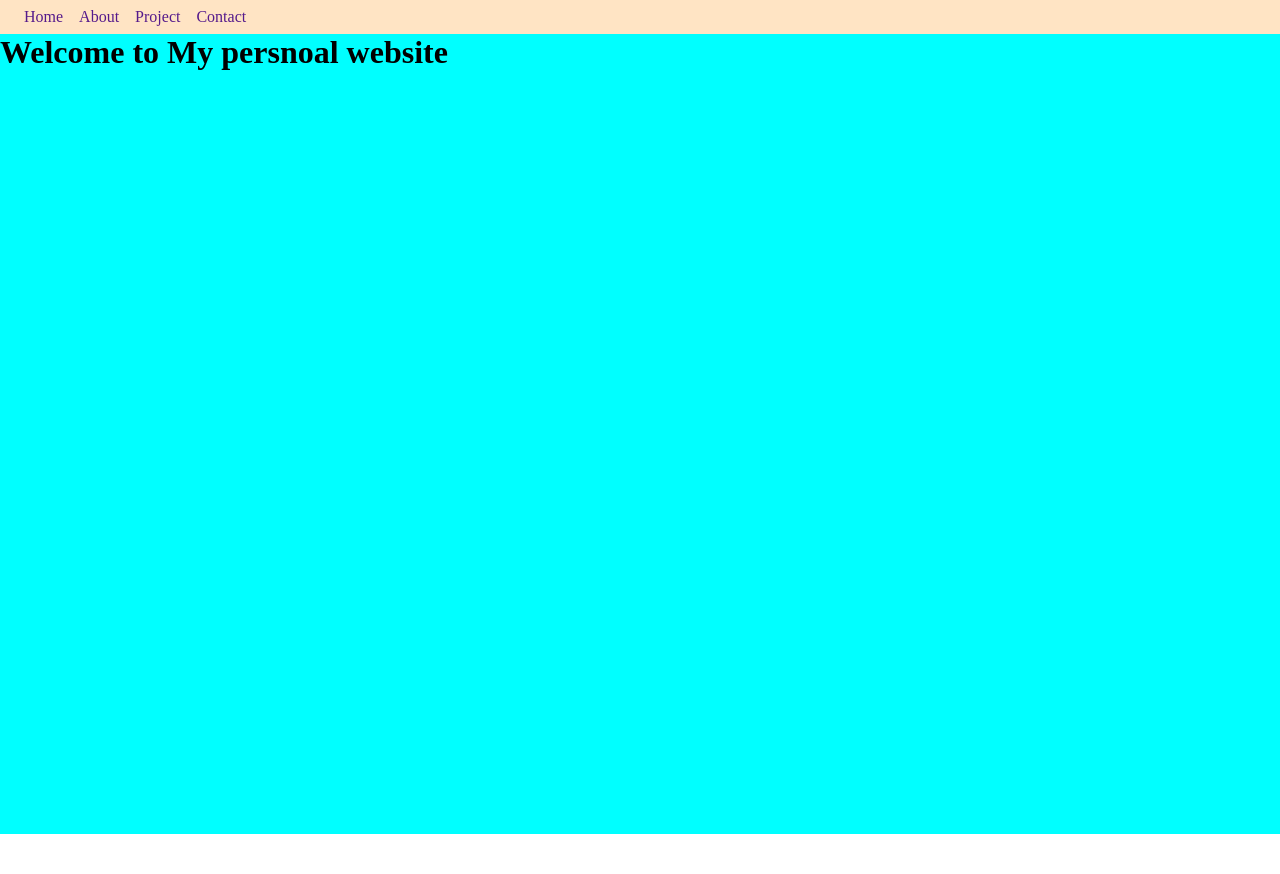
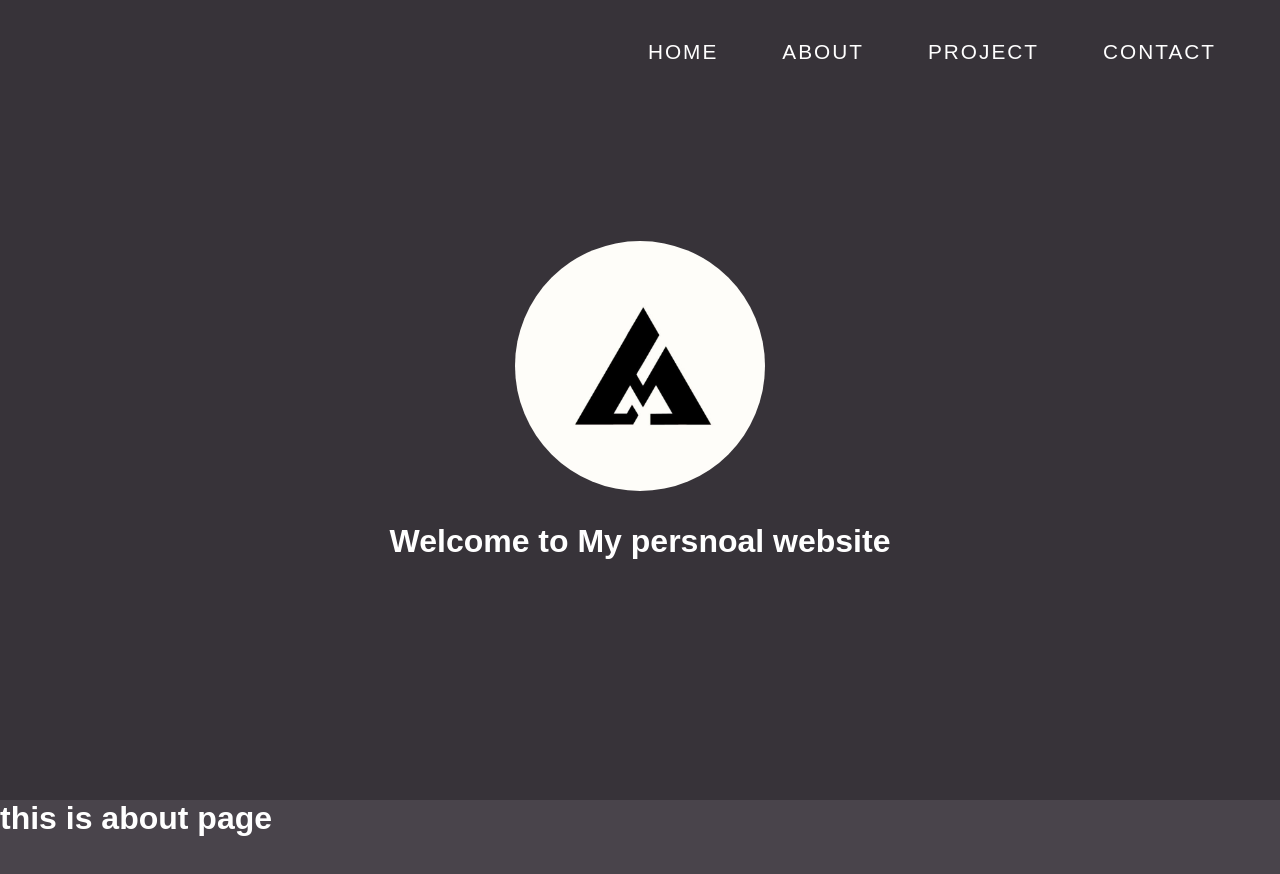
Before and after one commit to AliMasykur10/aliweb, a Vue app: page / in a window 1280 px wide. Shown: the top 874 px of the page. Before the commit the page ends 834 px from the top, so only its background shows below. Built offline with nearby package versions, Linux system fonts and the light colour scheme.

Commit message:
melanjutkan homepage dan navbar

```diff
--- a/public/index.html
+++ b/public/index.html
@@ -13,6 +13,11 @@
     * {
       margin: 0;
       padding: 0;
+      box-sizing: border-box;
+    }
+
+    body {
+      background-color: #373339;
     }
   </style>
 </head>
--- a/src/App.vue
+++ b/src/App.vue
@@ -2,6 +2,7 @@
   <div id="app">
     <navBar />
     <homePage />
+    <aboutPage />
   </div>
 </template>
 
@@ -9,6 +10,7 @@
 // import HelloWorld from "./components/HelloWorld.vue";
 import homePage from "./components/homePage.vue";
 import navBar from "./components/navBar.vue";
+import aboutPage from "./components/aboutPage.vue";
 
 export default {
   name: "App",
@@ -16,11 +18,9 @@ export default {
     // HelloWorld,
     homePage,
     navBar,
+    aboutPage,
   },
 };
 </script>
 
-<style>
-#app {
-}
-</style>
+<style></style>
--- /dev/null
+++ b/src/components/aboutPage.vue
@@ -0,0 +1,29 @@
+<template>
+  <div class="about-page">
+    <h1>this is about page</h1>
+  </div>
+</template>
+
+<script>
+export default {
+  name: "aboutPage",
+};
+</script>
+
+<style>
+:root {
+  --bgcolor1: #373339;
+  --bgcolor2: #49444b;
+  --fontcolor: white;
+}
+
+.about-page {
+  width: 100%;
+  height: 100vh;
+  background-color: var(--bgcolor2);
+}
+
+h {
+  color: var(--fontcolor);
+}
+</style>
--- a/src/components/homePage.vue
+++ b/src/components/homePage.vue
@@ -1,5 +1,6 @@
 <template>
   <div class="homepage">
+    <img src="../assets/logo-baruku.jpg" alt="" />
     <h1>Welcome to My persnoal website</h1>
   </div>
 </template>
@@ -11,9 +12,29 @@ export default {
 </script>
 
 <style>
+:root {
+  --bgcolor1: #373339;
+  --bgcolor2: #49444b;
+  --fontcolor: white;
+}
+
 .homepage {
-  width: 100vw;
+  width: 100%;
   height: 100vh;
-  background-color: aqua;
+  display: flex;
+  flex-direction: column;
+  justify-content: center;
+  align-items: center;
+}
+
+img {
+  width: 250px;
+  border-radius: 50%;
+  margin-bottom: 2rem;
+}
+
+h1 {
+  font-family: sans-serif;
+  color: var(--fontcolor);
 }
 </style>
--- a/src/components/navBar.vue
+++ b/src/components/navBar.vue
@@ -1,10 +1,10 @@
 <template>
   <div class="navbar">
     <ul>
-      <li><a href="">Home</a></li>
-      <li><a href="">About</a></li>
-      <li><a href="">Project</a></li>
-      <li><a href="">Contact</a></li>
+      <li><a href="">HOME</a></li>
+      <li><a href="">ABOUT</a></li>
+      <li><a href="">PROJECT</a></li>
+      <li><a href="">CONTACT</a></li>
     </ul>
   </div>
 </template>
@@ -16,17 +16,49 @@ export default {
 </script>
 
 <style>
+:root {
+  --bgcolor1: #373339;
+  --bgcolor2: #49444b;
+  --fontcolor: white;
+}
+
+* {
+  box-sizing: border-box;
+}
+
 li {
   list-style: none;
-  margin-left: 1rem;
+  margin-left: 3rem;
 }
 a {
   text-decoration: none;
+  color: var(--fontcolor);
+  padding: 0.5rem;
+  border-radius: 5px;
+}
+
+a:hover {
+  color: var(--bgcolor1);
+  background-color: var(--fontcolor);
+}
+
+.navbar {
+  width: 100%;
+  padding: 0.5rem;
+  font-family: sans-serif;
+  font-size: 1.3rem;
+  font-weight: 500;
+  letter-spacing: 2px;
+  position: fixed;
+  top: 0;
+  /* background-color: var(--bgcolor1); */
 }
 
 .navbar ul {
   display: flex;
-  background-color: bisque;
-  padding: 0.5rem;
+  background-color: transparent;
+  padding: 2rem;
+  justify-content: end;
+  margin-right: 1rem;
 }
 </style>
```
Also changed, not shown: src/assets/logo-baruku.jpg (added).
